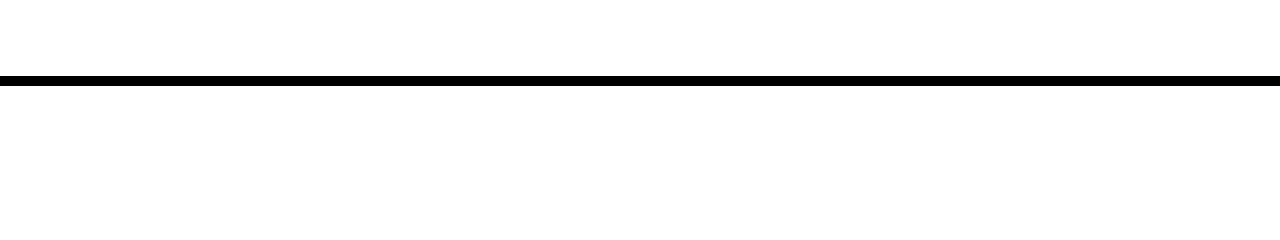
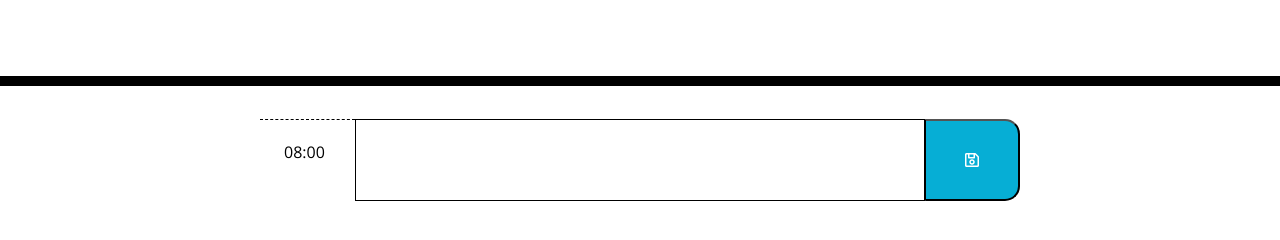
Before and after one commit to Subashsunar/work-day-scheduler, a plain HTML site: page index.html in a window 1280 px wide. Shown: the part 182-422 px from the top of the page. Drawn offline with nearby package versions, Linux system fonts and the light colour scheme.

Commit message:
Added a row textarea with save button

```diff
--- a/index.html
+++ b/index.html
@@ -30,6 +30,14 @@
     </header>
     <div class="container">
       <!-- Timeblocks go here -->
+      <container class="row" id="hour-row">
+        <div class="col-2"></div>
+        <div class="hour w-25 p-4 col-1" id="hour8">08:00</div>
+        <textarea class="cTime w-50 p-4 col-6" id="8" style="border: 1px solid black"></textarea>
+        <button class="saveBtn w-25 p-4 col-1 far fa-save"></button>
+        <div class="col-2"></div>
+      </container>
+
     </div>
 
     <script src="https://cdnjs.cloudflare.com/ajax/libs/jquery/3.2.1/jquery.min.js"></script>
```
